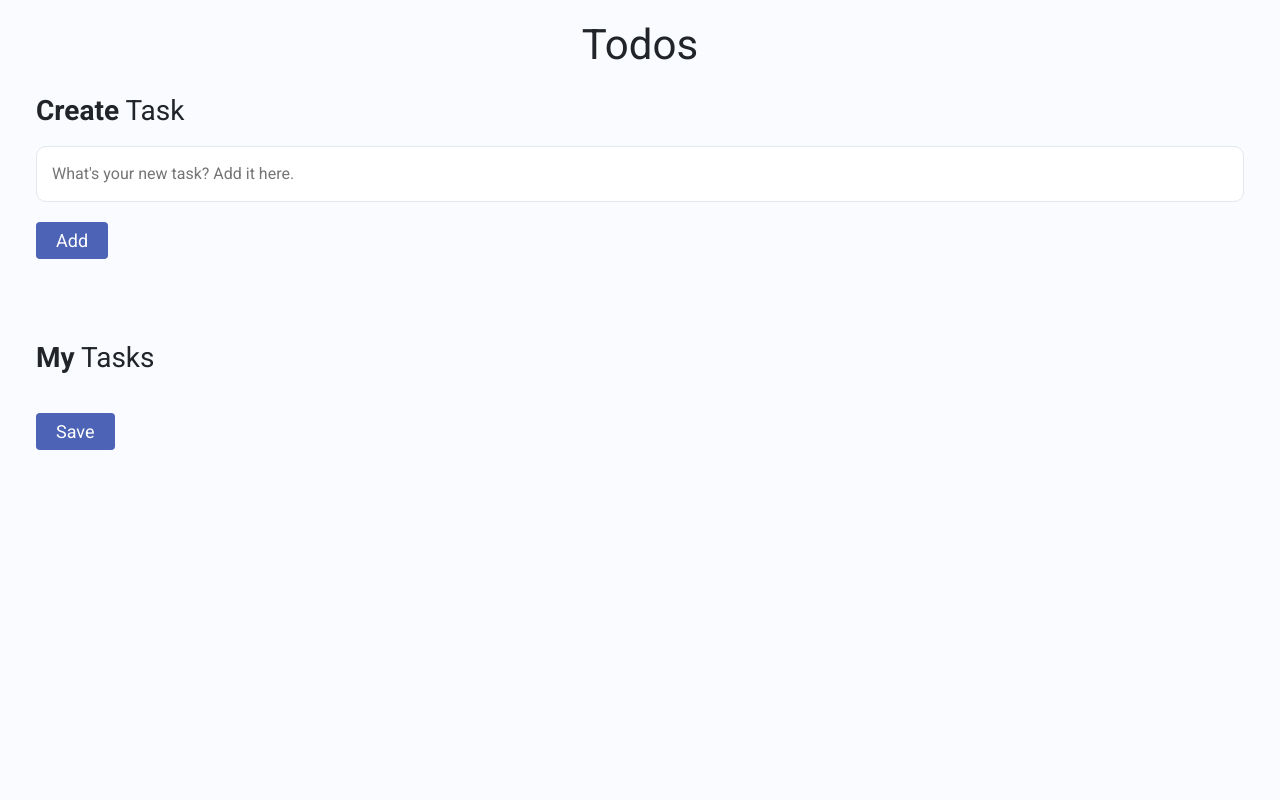
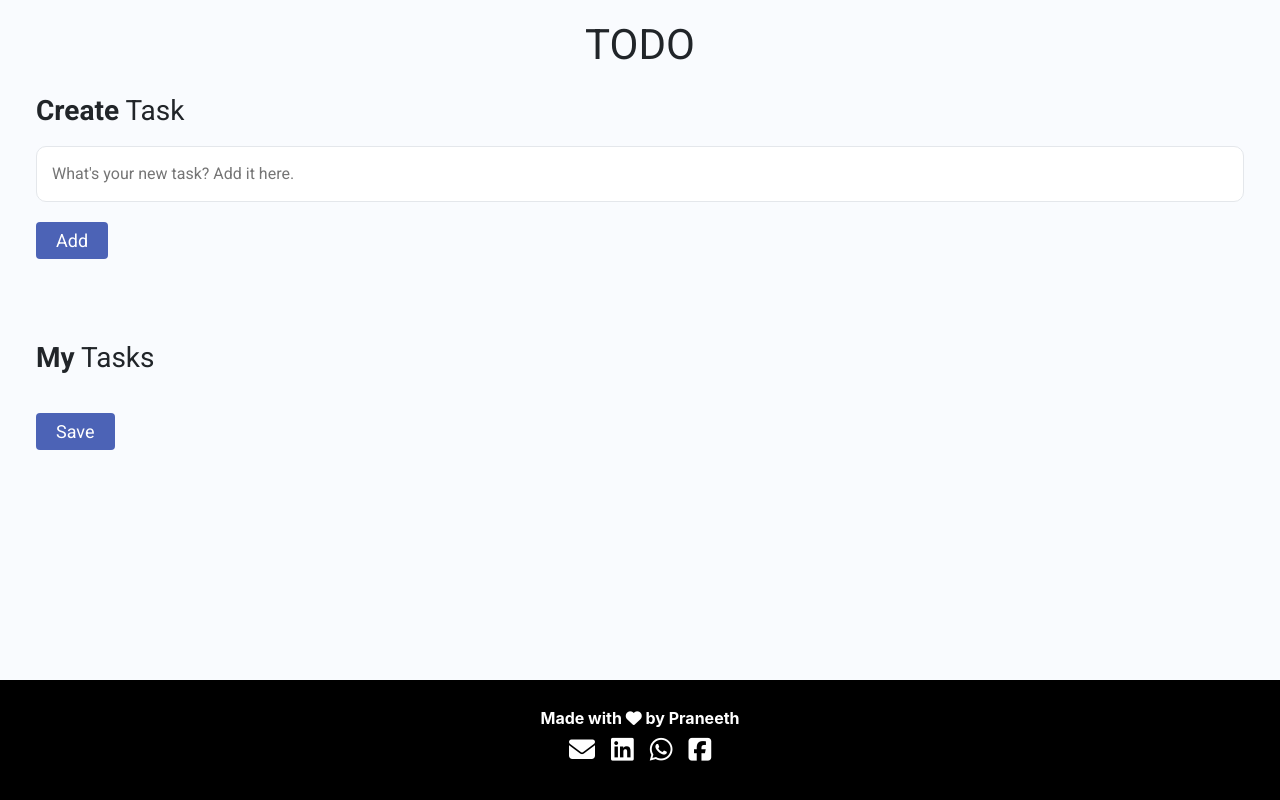
Before and after one commit to Praneeth-rdy/frontend-todo-app, a plain HTML site: page index.html in a window 1280 px wide. Drawn offline with nearby package versions, Linux system fonts and the light colour scheme; a web font is replaced by a local one.

Commit message:
Added footer

```diff
--- a/index.html
+++ b/index.html
@@ -23,7 +23,7 @@
 
 <body>
     <div class="main-bg-container d-flex flex-column">
-        <h1 class="main-heading">Todos</h1>
+        <h1 class="main-heading">TODO</h1>
         <div class="create-task-container m-3">
             <h1 class="create-task-heading"><span class="create-task-heading-bold">Create</span> Task</h1>
             <input type="text" class="todo-user-input" placeholder="What's your new task? Add it here." id="todoUserInput"/><br />
@@ -47,6 +47,15 @@
             <button class="button" id="saveTodoButton" >Save</button>
         </div>
     </div>
+    <footer class="footer d-flex flex-column justify-content-center">
+        <h1 class="footer-text">Made with <i class="fas fa-heart" ></i> by Praneeth</h1>
+        <h1 class="footer-text d-flex flex-row justify-content-center">
+            <a href="mailto:praneeth.kolanu.iitkgp@gmail.com" ><i class="fas fa-envelope footer-icon" ></i></a>
+            <a href="https://www.linkedin.com/in/praneeth-/" ><i class="fab fa-linkedin footer-icon ml-3" ></i></a>
+            <a href="https://wa.me/917013160459" ><i class="fab fa-whatsapp footer-icon ml-3" ></i></a>
+            <a href="https://www.facebook.com/praneeth.reddy.3557440/" ><i class="fab fa-facebook-square footer-icon ml-3" ></i></a>
+        </h1>
+    </footer>
 
     <script type="text/javascript" src="./main.js"></script>
 </body>
--- a/styles.css
+++ b/styles.css
@@ -2,7 +2,7 @@
 .main-bg-container {
     padding: 20px;
     background-color: #f9fbfe;
-    min-height: 100vh;
+    min-height: 85vh;
     font-family: "Roboto";
 }
 
@@ -99,3 +99,20 @@
 .checked {
     text-decoration: line-through;
 }
+
+.footer{
+    background-color: black;
+    min-height: 15vh;
+    text-align: center;
+}
+.footer-text {
+    color: white;
+    font-weight: bold;
+    font-style: "Roboto";
+    font-size: 16px;
+}
+
+.footer-icon {
+    color: white;
+    font-size: 26px;
+}
```
